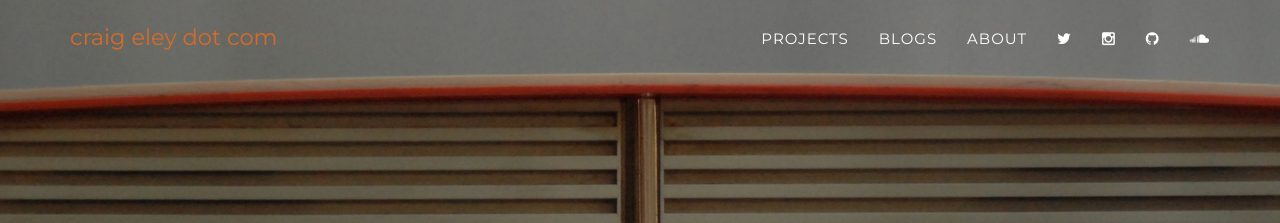
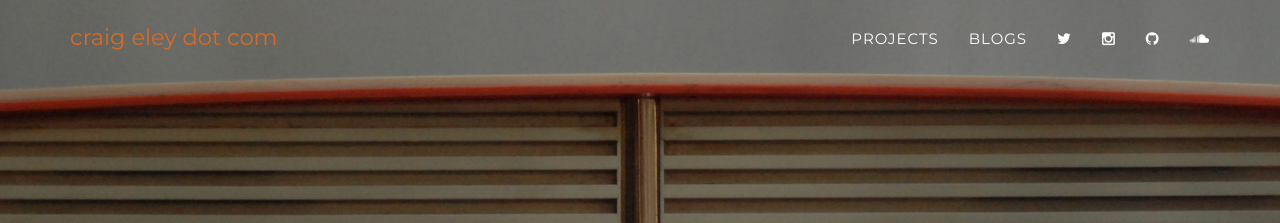
Before and after one commit to craigeley/craigeley.github.io, a Jekyll site: the page built from index.html, in a window 1280 px wide and 900 px high. Shown: the top 223 px of the window. Built offline with Jekyll 4.4.1, drawn with Linux system fonts in a browser that asks for light colours; some web fonts are replaced.

Commit message:
header edits

```diff
--- a/_includes/header.html
+++ b/_includes/header.html
@@ -23,9 +23,6 @@
                     </li>
                     <li>
                         <a class="page-scroll" href="#portfolio">Blogs</a>
-                    </li>
-                    <li>
-                        <a class="page-scroll" href="#about">About</a>
                     </li>
                     {% for network in site.social %}
                         <li><a href="{{ network.url }}"><i class="fa fa-{{ network.title }}"></i></a>
```
